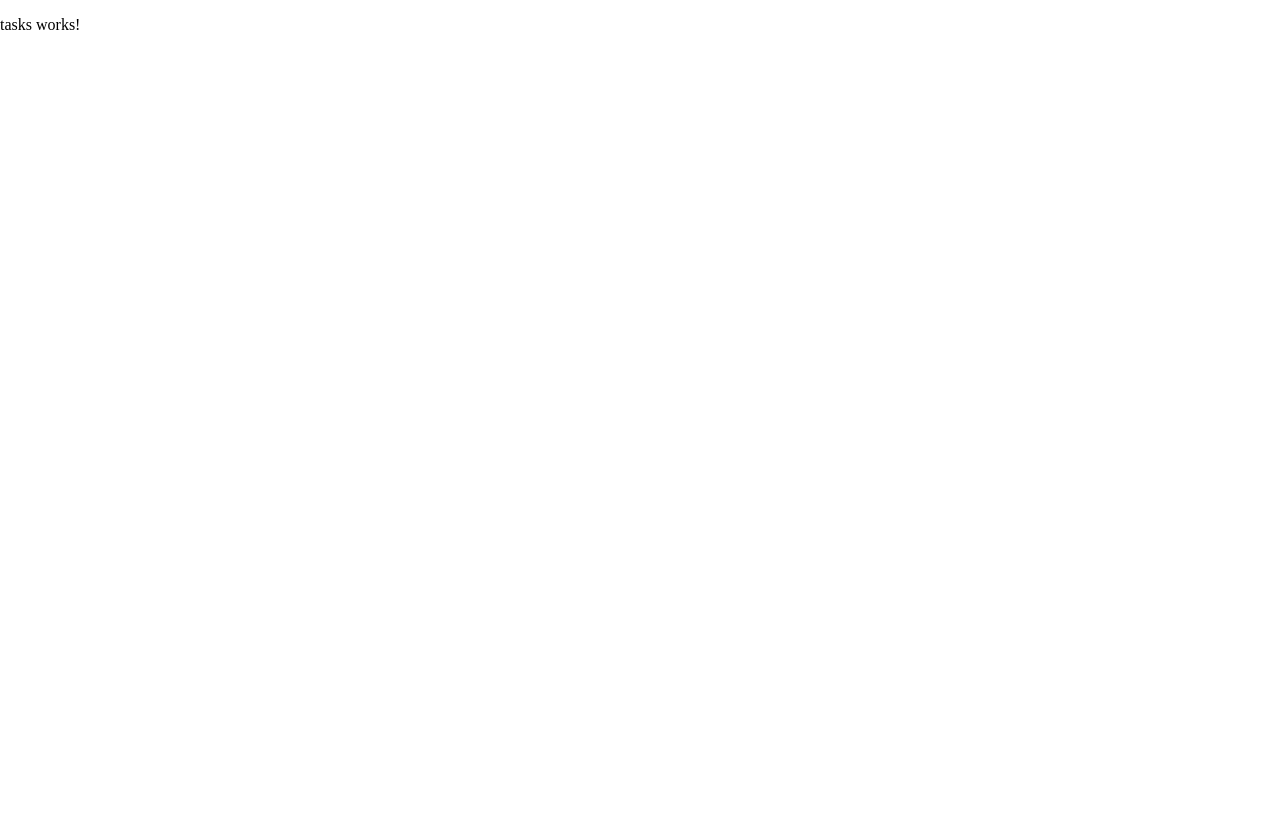
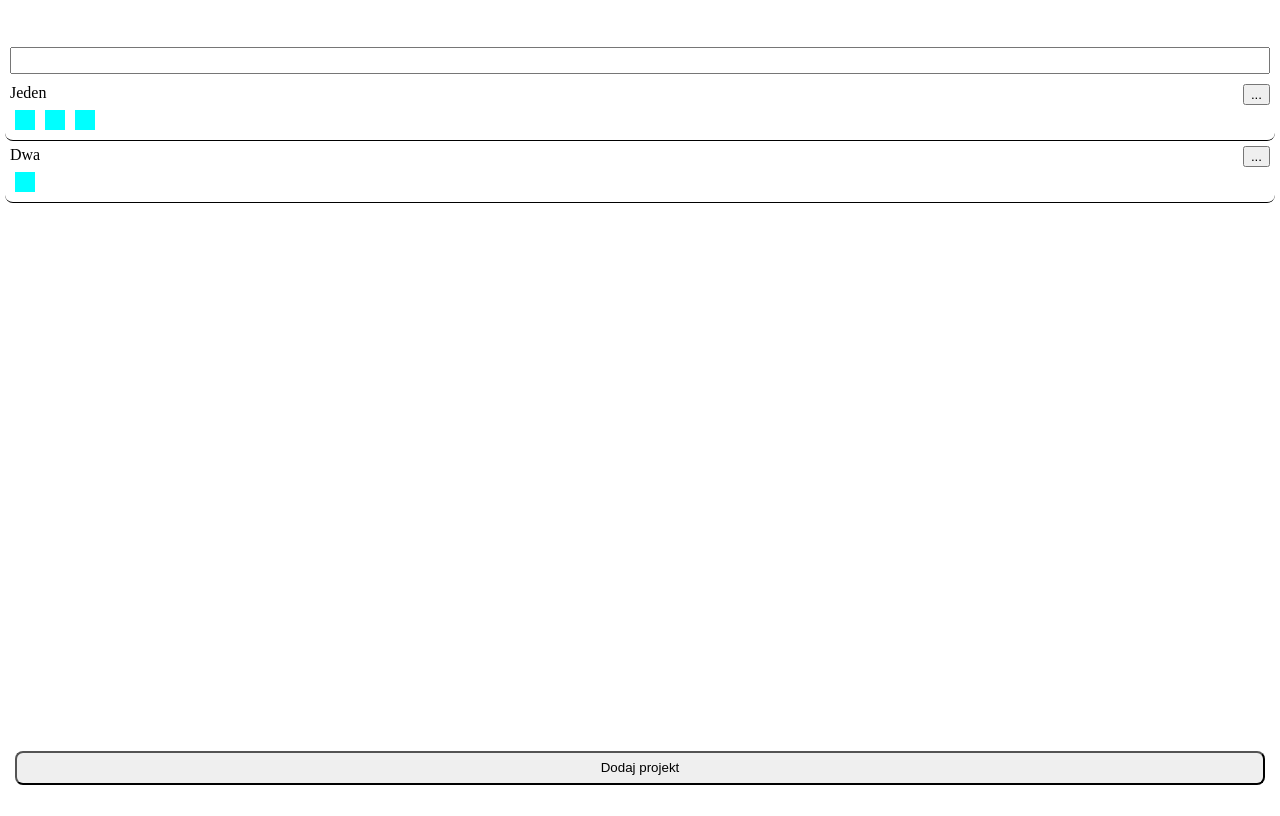
Before and after one commit to rdyszlewski/Paratime, an Angular app: page /tasks in a window 1280 px wide. Built offline with nearby package versions, Linux system fonts and the light colour scheme.

Commit message:
Tasks view

```diff
--- a/src/app/data/common/store/project_store.ts
+++ b/src/app/data/common/store/project_store.ts
@@ -45,11 +45,17 @@ export class ProjectStore{
     }
 
     public getProjectById(id: number): Promise<Project>{
-        return this.projectRepository.findProjectById(id);
+        return this.projectRepository.findProjectById(id).then(project=>{
+            return this.taskStore.getTasksByProject(project.getId()).then(tasks=>{
+                project.setTasks(tasks);
+                return Promise.resolve(project);
+            });
+        });
     }
 
     public getProjectsByName(name:string): Promise<Project[]>{
         return this.projectRepository.findProjectsByName(name);
+        // TODO: dodać
     }
 
     public getAllProjects():Promise<Project[]>{
--- a/src/app/data/test/database_test.ts
+++ b/src/app/data/test/database_test.ts
@@ -73,30 +73,25 @@ export class DatabaseTest{
         });
     }
 
-    private insertTasks(task1: Task, task2: Task, project: Project): Promise<Project> {
+    public insertTasks(task1: Task, task2: Task, project: Project): Promise<Project> {
         task1.setProject(project);
         task2.setProject(project);
-        console.log("Dodawanie zadań");
-        console.log(task1.getProjectID());
-        console.log(task2.getProjectID());
+
         return this.storeManager.getTaskStore().createTask(task1).then(result => {
-            console.log("Wstawiono zadanie");
-            console.log(result);
+
         }).then(task1Result => {
             return this.storeManager.getTaskStore().createTask(task2).then(result => {
-                console.log("Wstawiono zadanie");
-                console.log(result);
+
             }).then(() => {
                 return this.storeManager.getTaskStore().getTaskById(1).then(result => {
-                    console.log("Zadanie nr 1");
-                    console.log(result);
+
                     return Promise.resolve(project);
                 });
             });
         });
     }
 
-    private createTask(name:string){
+    public createTask(name:string){
         let task = new Task();
         task.setName(name);
         task.setDescription("To jest zadanie " + name);
--- a/src/app/main/main.component.css
+++ b/src/app/main/main.component.css
@@ -15,7 +15,7 @@
 }
 
 #tasks{
-    width: 30%;
+    width: 50%;
 }
 
 #task-details{
--- a/src/app/main/main.component.html
+++ b/src/app/main/main.component.html
@@ -1,6 +1,8 @@
 <div id="main">
     <app-projects id="projects" [hidden]="!projectsOpen"
-    (editProjectClick)='openProjectDetails($event)'></app-projects>
+    (editEmitter)='openProjectDetails($event)'
+    (loadEmitter)="loadTasks($event)"></app-projects>
+
     <app-project-details id='project-details' [hidden]='!projectsDetailsOpen'
     (closeEmitter)='closeProjectDetails()'
     (saveEmitter)='afterSaveProject($event)'></app-project-details>
--- a/src/app/main/main.component.ts
+++ b/src/app/main/main.component.ts
@@ -5,6 +5,7 @@ import { ProjectDetailsComponent } from 'app/project-details/project-details.com
 import { TaskDetailsComponent } from 'app/task-details/task-details.component';
 import { Project } from 'app/models/project';
 import { ProjectsComponent } from 'app/projects/projects.component';
+import { TasksComponent } from 'app/tasks/tasks.component';
 
 @Component({
   selector: 'app-main',
@@ -21,6 +22,9 @@ export class MainComponent implements OnInit {
 
   @ViewChild(ProjectsComponent)
   private projectsComponent: ProjectsComponent;
+
+  @ViewChild(TasksComponent)
+  private tasksComponent: TasksComponent;
 
   // TODO: zastanowić się, jak to ładnie uporządkować
   projectsOpen = true;
@@ -40,7 +44,11 @@ export class MainComponent implements OnInit {
     let databaseTest = new DatabaseTest();
     let project1 =databaseTest.createProjectWithName("Projekt 1");
     let project2 = databaseTest.createProjectWithName("Project 2");
-    databaseTest.insertProject(project1);
+    databaseTest.insertProject(project1).then(insertedProject=>{
+      let task1 = databaseTest.createTask("Zadanie 1");
+      let task2 = databaseTest.createTask("Zadanie 2");
+      databaseTest.insertTasks(task1, task2, insertedProject);
+    });
     databaseTest.insertProject(project2);
   }
 
@@ -57,6 +65,11 @@ export class MainComponent implements OnInit {
     // TODO: w jakiś sposób przekazać dane do komonentu
   }
 
+  loadTasks(project:Project){
+    this.tasksComponent.setProject(project);
+    // console.log(project);
+  }
+
   closeProjectDetails(){
     this.projectsDetailsOpen = false;
   }
@@ -66,4 +79,5 @@ export class MainComponent implements OnInit {
     // TODO: nie można tego robić w ten sposób, ponieważ przy aktualizacji dodaje do listy
     this.projectsComponent.addProject(project);
   }
+
 }
--- a/src/app/models/project.ts
+++ b/src/app/models/project.ts
@@ -100,5 +100,7 @@ export class Project{
         this.type = type;
     }
 
-
+    public getTasks():Task[]{
+        return this.tasks;
+    }
 }
--- a/src/app/tasks/tasks.component.css
+++ b/src/app/tasks/tasks.component.css
@@ -0,0 +1,63 @@
+.tasks-view{
+    display: flex;
+    flex-direction: column;
+    padding: 5px;
+    width: 100%;
+    height: 100%;
+    box-sizing: border-box;
+}
+
+#tasks-list{
+    height: 100%;
+}
+
+.task{
+    display: flexbox;
+    width: 100%;
+    box-sizing: border-box;
+    padding:5px;
+    border-bottom: 1px solid black;
+    border-radius: 8px;
+}
+
+.task:hover{
+    cursor: pointer;
+    background-color: antiquewhite;
+}
+
+.task-main{
+    display: flex;
+}
+
+.task-info{
+    display: flex;
+
+}
+
+.task-name{
+    width: 100%;
+}
+
+.info-icon{
+    width: 20px;
+    height: 20px;
+    background-color: aqua;
+    margin: 5px;
+}
+
+.filter-container{
+    margin: 5px;
+}
+
+#task-filter{
+    width: 100%;
+    height: 2em;
+    box-sizing: border-box;
+}
+
+/* TODO: można to przenieść do wspólnej klasy */
+.task-add-button{
+    margin: 10px;
+    height: 3em;
+    border-radius: 8px;
+}
--- a/src/app/tasks/tasks.component.html
+++ b/src/app/tasks/tasks.component.html
@@ -1,4 +1,35 @@
-<p>tasks works!</p>
-<div *ngFor="let task of tasks">
-    {{task.getName()}}
+<div class='tasks-view'>
+  <h3>{{project.getName()}}</h3>
+  <div class="filter-container">
+    <input id="task-filter" class="filter" (input)='filterTasks($event.target.value)'>
+  </div>
+  <div id="tasks-list">
+      <div *ngFor='let task of project.getTasks()' class="task">
+        <div class="task-main">
+          <div class="task-name">{{task.getName()}}</div>
+          <button class="task-menu-button"
+          (click)='taskMenuClick($event, project)'
+          [matMenuTriggerFor]="menu"
+          >...</button>
+        </div>
+        <div class="task-info">
+          <div *ngIf="task.getDescription()!=null" class="task-description-icon info-icon"
+          (mouseenter)="onMouseEnterDescription(task)" (mouseleave)="onMouseLeaveDescription(task)" ></div>
+          <div *ngIf="task.getEndDate()!=null" class="task-enddate-icon info-icon"></div>
+          <div *ngIf="task.getSubtasks().length != 0" class="task-subtask info-icon">
+            <!-- TODO: tutaj wstawić odpowiednią wartość  -->
+          </div>
+        </div>
+      </div>
+  </div>
+  <button class="button task-add-button" (click)='createTaskClick()'>Dodaj projekt</button>
 </div>
+
+<mat-menu #menu="matMenu">
+    <button mat-menu-item (click)="editTask()">
+      Edytuj
+    </button>
+    <button mat-menu-item (click)="removeTask()">
+      Usuń
+    </button>
+  </mat-menu>
--- a/src/app/tasks/tasks.component.ts
+++ b/src/app/tasks/tasks.component.ts
@@ -1,8 +1,9 @@
 import { Component, OnInit } from '@angular/core';
 
 import { Task } from 'app/models/task';
-import { LocalDatabase } from 'app/data/local/database';
-import { DatabaseTest } from 'app/data/test/database_test';
+import { Project } from 'app/models/project';
+import { Status } from 'app/models/status';
+import { Subtask } from 'app/models/subtask';
 
 
 @Component({
@@ -14,18 +15,69 @@ export class TasksComponent implements OnInit {
 
   constructor() { }
 
-  tasks: Task[]=[];
+  public project: Project = new Project();
 
   ngOnInit(): void {
-    this.tasks = [];
-    // this.configureDexie();
+    let task1 = new Task("Jeden", "Coś tam", Status.CANCELED);
+    task1.setEndDate(new Date());
+    let subtask1 = new Subtask("Podzadanie 1","Opisik",Status.STARTED);
+    task1.addSubtask(subtask1);
+    let task2 = new Task("Dwa", "Dłuższy opis", Status.STARTED);
+    this.project.addTask(task1);
+    this.project.addTask(task2);
   }
 
-
-
-  public getTasks(){
-    // return this.tasks;
-    return [];
+  public setProject(project:Project):void{
+    this.project = project;
   }
 
+  filterTasks(filterValue:string){
+    // TODO: zrobić filtrowanie zadań
+  }
+
+  createTaskClick(){
+    // TODO: otworzyć tworzenie nowego zadania
+  }
+
+  taskMenuClick(mouseEvent: MouseEvent, project:Project){
+    // TOOD: coś tutaj zrobić. Popatrzeć na projekty
+  }
+
+  editTask(){
+    // TOOD: edycja zadania
+  }
+
+  removeTask(){
+    // TOOD: usuwanie zadania
+  }
+
+  onMouseEnterDescription(task:Task){
+    // TODO: pokazać dymek z opisem
+    console.log(task.getDescription());
+  }
+
+  onMouseLeaveDescription(task:Task){
+    // TODO: zamknąć dymek z opisem
+    console.log("Zamknięto opis zadania");
+  }
+
+  onMouseEnterEndDate(task:Task){
+    // TODO: pokazać dymek z datą końcową
+    console.log(task.getEndDate());
+  }
+
+  onMouseLeaveEndDate(task:Task){
+    // TODO: zamknąć dymek z datą końcową
+    console.log("Zamknięto datę końcową");
+  }
+
+  onMouseEnterSubtasks(task:Task):void{
+    // TODO: otworzyć dymek z podzadaniami
+    console.log(task.getSubtasks());
+  }
+
+  onMouseLeaveSubtasks(task:Task):void{
+    // TODO: zamknać dymek z podzadaniami
+    console.log("Zamknięto podzadania")
+  }
 }
```
Also changed, not shown: src/app/projects/projects.component.ts (+21 -10 lines).
